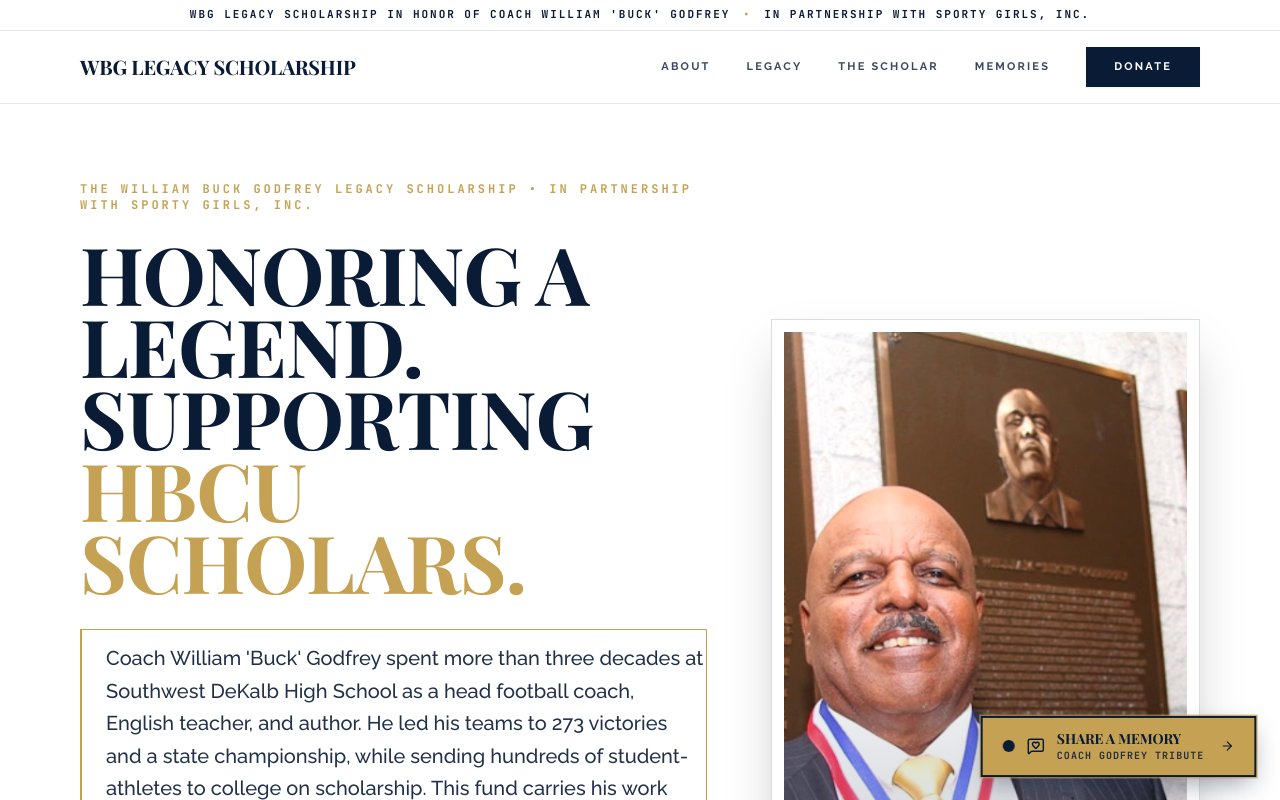
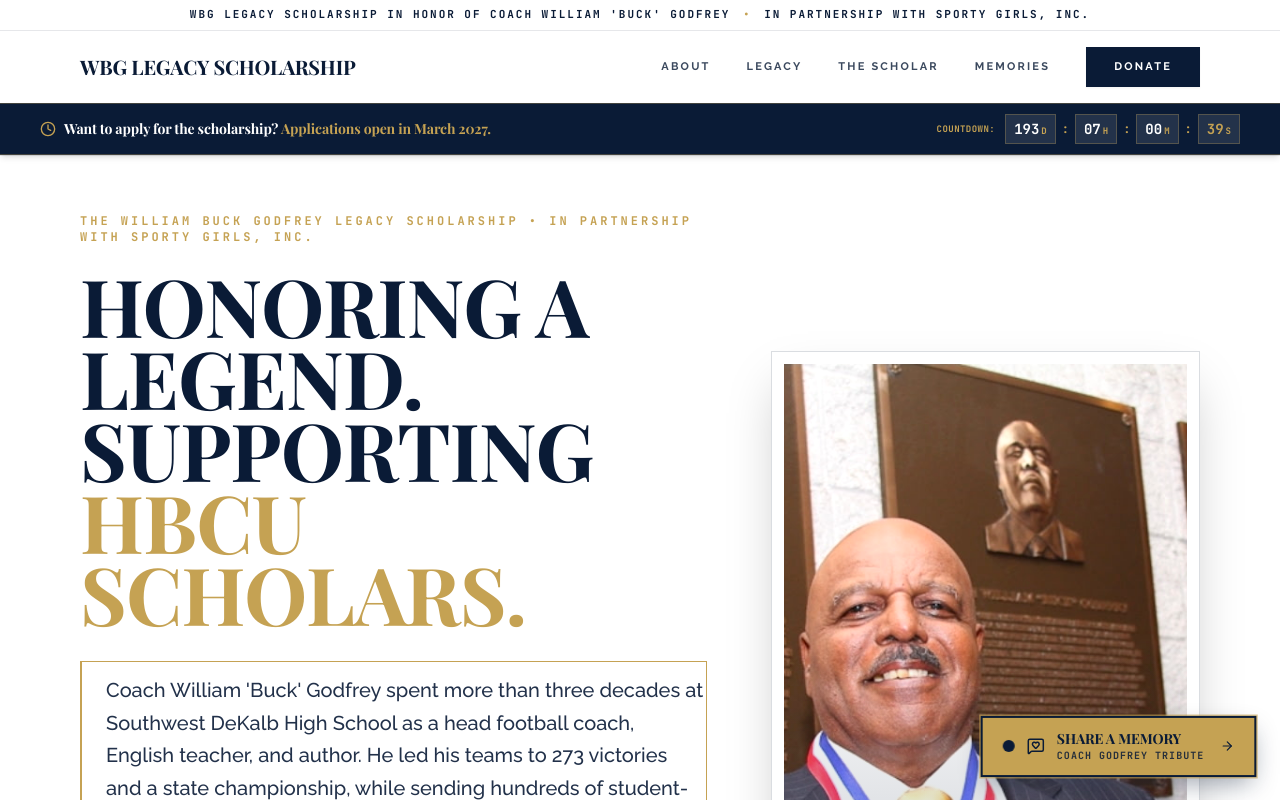
Before and after one commit to mrajoiner/BuckGodfreyFoundation, a React (Vite) app: page / in a window 1280 px wide. Shown: the top 800 px of the page. Built offline with nearby package versions, Linux system fonts and the light colour scheme; a web font is replaced by a local one.

Commit message:
feat: add scholarship announcement bar with countdown
Integrate a live countdown announcement bar to highlight scholarship deadlines and adjust top padding across sections for better visual alignment.

```diff
--- a/src/components/HeroSection.tsx
+++ b/src/components/HeroSection.tsx
@@ -36,7 +36,7 @@ export const HeroSection: React.FC = () => {
     <section
       ref={containerRef}
       id="about"
-      className="relative min-h-[90vh] md:min-h-[94vh] pt-32 pb-16 sm:pt-40 sm:pb-20 md:pt-44 md:pb-24 px-4 sm:px-8 md:px-14 lg:px-20 overflow-hidden flex flex-col justify-center bg-[#ffffff]"
+      className="relative min-h-[90vh] md:min-h-[94vh] pt-36 pb-16 sm:pt-44 sm:pb-20 md:pt-48 md:pb-24 lg:pt-52 px-4 sm:px-8 md:px-14 lg:px-20 overflow-hidden flex flex-col justify-center bg-[#ffffff]"
     >
       {/* Parallax Background Typography Watermark */}
       <motion.div
--- a/src/components/Navigation.tsx
+++ b/src/components/Navigation.tsx
@@ -1,5 +1,6 @@
 import React, { useState, useEffect } from 'react';
 import { Menu, X } from 'lucide-react';
+import { ScholarshipAnnouncementBar } from './ScholarshipAnnouncementBar';
 
 interface NavigationProps {
   onNavigateSection?: (sectionId: string) => void;
@@ -158,6 +159,11 @@ export const Navigation: React.FC<NavigationProps> = ({ onNavigateSection, isTha
           </button>
         </div>
       )}
+
+      {/* Prominent Announcement Bar with Live Countdown */}
+      <ScholarshipAnnouncementBar
+        onApplyClick={() => scrollToSection('scholar')}
+      />
     </header>
   );
 };
--- /dev/null
+++ b/src/components/ScholarshipAnnouncementBar.tsx
@@ -0,0 +1,134 @@
+import React, { useState, useEffect } from 'react';
+import { Sparkles, ArrowRight, Clock } from 'lucide-react';
+
+interface ScholarshipAnnouncementBarProps {
+  onApplyClick?: () => void;
+}
+
+interface TimeLeft {
+  isExpired: boolean;
+  days: number;
+  hours: number;
+  minutes: number;
+  seconds: number;
+}
+
+// Target: March 1, 2027 at 12:00 AM (00:00:00)
+const TARGET_DATE = new Date(2027, 2, 1, 0, 0, 0).getTime();
+
+function calculateTimeLeft(): TimeLeft {
+  const difference = TARGET_DATE - Date.now();
+  if (difference <= 0) {
+    return { isExpired: true, days: 0, hours: 0, minutes: 0, seconds: 0 };
+  }
+
+  return {
+    isExpired: false,
+    days: Math.floor(difference / (1000 * 60 * 60 * 24)),
+    hours: Math.floor((difference / (1000 * 60 * 60)) % 24),
+    minutes: Math.floor((difference / 1000 / 60) % 60),
+    seconds: Math.floor((difference / 1000) % 60),
+  };
+}
+
+export const ScholarshipAnnouncementBar: React.FC<ScholarshipAnnouncementBarProps> = ({ onApplyClick }) => {
+  const [timeLeft, setTimeLeft] = useState<TimeLeft>(calculateTimeLeft);
+
+  useEffect(() => {
+    const timer = setInterval(() => {
+      setTimeLeft(calculateTimeLeft());
+    }, 1000);
+
+    return () => clearInterval(timer);
+  }, []);
+
+  const handleApply = () => {
+    if (onApplyClick) {
+      onApplyClick();
+    } else {
+      const el = document.getElementById('scholar') || document.getElementById('about');
+      if (el) {
+        el.scrollIntoView({ behavior: 'smooth', block: 'start' });
+      }
+    }
+  };
+
+  return (
+    <div
+      id="scholarship-announcement-bar"
+      className="w-full bg-[#0A1B36] border-t border-b border-[#C5A253]/30 text-white py-2 sm:py-2.5 px-3 sm:px-6 md:px-10 shadow-md select-none transition-all"
+    >
+      <div className="max-w-7xl mx-auto flex flex-col md:flex-row items-center justify-between gap-2 sm:gap-3 text-center md:text-left">
+        {timeLeft.isExpired ? (
+          /* Expired State: Replaced with prominent Apply Now CTA */
+          <div className="w-full flex flex-col sm:flex-row items-center justify-between gap-2.5 sm:gap-4 animate-in fade-in duration-300">
+            <div className="flex items-center gap-2">
+              <Sparkles className="w-4 h-4 text-[#C5A253] shrink-0 animate-pulse" />
+              <span className="font-display-title text-xs sm:text-sm font-bold tracking-wide uppercase text-white">
+                Applications Are Now Open for the WBG Legacy Scholarship!
+              </span>
+            </div>
+            <button
+              id="announcement-apply-now-btn"
+              onClick={handleApply}
+              className="font-display-title text-xs sm:text-sm font-bold tracking-[0.18em] bg-[#C5A253] text-[#0A1B36] hover:bg-white hover:text-[#0A1B36] py-1.5 sm:py-2 px-6 sm:px-8 uppercase transition-all duration-200 shadow-md active:scale-95 cursor-pointer flex items-center gap-2 min-h-[38px]"
+            >
+              <span>APPLY NOW</span>
+              <ArrowRight className="w-3.5 h-3.5 shrink-0" />
+            </button>
+          </div>
+        ) : (
+          /* Active Countdown State */
+          <>
+            {/* Announcement Message */}
+            <div className="flex items-center justify-center md:justify-start gap-2 flex-wrap text-center md:text-left">
+              <Clock className="w-3.5 h-3.5 sm:w-4 sm:h-4 text-[#C5A253] shrink-0" />
+              <p className="font-display-title text-[11px] xs:text-xs sm:text-sm font-semibold tracking-wide text-white leading-tight">
+                Want to apply for the scholarship?{' '}
+                <span className="text-[#C5A253] font-bold">Applications open in March 2027.</span>
+              </p>
+            </div>
+
+            {/* Live Countdown Timer */}
+            <div
+              id="scholarship-countdown-timer"
+              className="flex items-center justify-center gap-1 sm:gap-1.5 font-tech-mono text-[10px] sm:text-xs"
+              aria-label={`Countdown: ${timeLeft.days} days, ${timeLeft.hours} hours, ${timeLeft.minutes} minutes, ${timeLeft.seconds} seconds until applications open`}
+            >
+              <span className="text-[#C5A253] text-[9px] uppercase tracking-wider font-bold mr-1 hidden lg:inline">
+                COUNTDOWN:
+              </span>
+
+              {/* Days */}
+              <div className="flex items-baseline gap-0.5 bg-[#ffffff]/10 px-1.5 sm:px-2 py-0.5 sm:py-1 border border-[#C5A253]/30 min-w-[42px] sm:min-w-[48px] justify-center">
+                <span className="font-bold text-white text-xs sm:text-sm">{timeLeft.days}</span>
+                <span className="text-[#C5A253] text-[8px] sm:text-[9px] uppercase font-bold">d</span>
+              </div>
+              <span className="text-[#C5A253] font-bold text-xs">:</span>
+
+              {/* Hours */}
+              <div className="flex items-baseline gap-0.5 bg-[#ffffff]/10 px-1.5 sm:px-2 py-0.5 sm:py-1 border border-[#C5A253]/30 min-w-[36px] sm:min-w-[42px] justify-center">
+                <span className="font-bold text-white text-xs sm:text-sm">{String(timeLeft.hours).padStart(2, '0')}</span>
+                <span className="text-[#C5A253] text-[8px] sm:text-[9px] uppercase font-bold">h</span>
+              </div>
+              <span className="text-[#C5A253] font-bold text-xs">:</span>
+
+              {/* Minutes */}
+              <div className="flex items-baseline gap-0.5 bg-[#ffffff]/10 px-1.5 sm:px-2 py-0.5 sm:py-1 border border-[#C5A253]/30 min-w-[36px] sm:min-w-[42px] justify-center">
+                <span className="font-bold text-white text-xs sm:text-sm">{String(timeLeft.minutes).padStart(2, '0')}</span>
+                <span className="text-[#C5A253] text-[8px] sm:text-[9px] uppercase font-bold">m</span>
+              </div>
+              <span className="text-[#C5A253] font-bold text-xs">:</span>
+
+              {/* Seconds */}
+              <div className="flex items-baseline gap-0.5 bg-[#ffffff]/10 px-1.5 sm:px-2 py-0.5 sm:py-1 border border-[#C5A253]/30 min-w-[36px] sm:min-w-[42px] justify-center">
+                <span className="font-bold text-[#C5A253] text-xs sm:text-sm">{String(timeLeft.seconds).padStart(2, '0')}</span>
+                <span className="text-[#C5A253] text-[8px] sm:text-[9px] uppercase font-bold">s</span>
+              </div>
+            </div>
+          </>
+        )}
+      </div>
+    </div>
+  );
+};
--- a/src/components/ThankYouPage.tsx
+++ b/src/components/ThankYouPage.tsx
@@ -76,7 +76,7 @@ export const ThankYouPage: React.FC<ThankYouPageProps> = ({ onNavigateHome }) =>
   };
 
   return (
-    <div id="thank-you-page-container" className="min-h-screen bg-[#ffffff] pt-28 sm:pt-36 md:pt-40 pb-20 px-4 sm:px-8 md:px-14 lg:px-20 text-[#0A1B36]">
+    <div id="thank-you-page-container" className="min-h-screen bg-[#ffffff] pt-36 sm:pt-44 md:pt-48 pb-20 px-4 sm:px-8 md:px-14 lg:px-20 text-[#0A1B36]">
       <div className="max-w-4xl mx-auto space-y-12 sm:space-y-16">
 
         {/* Top Navigation / Breadcrumb */}
```
